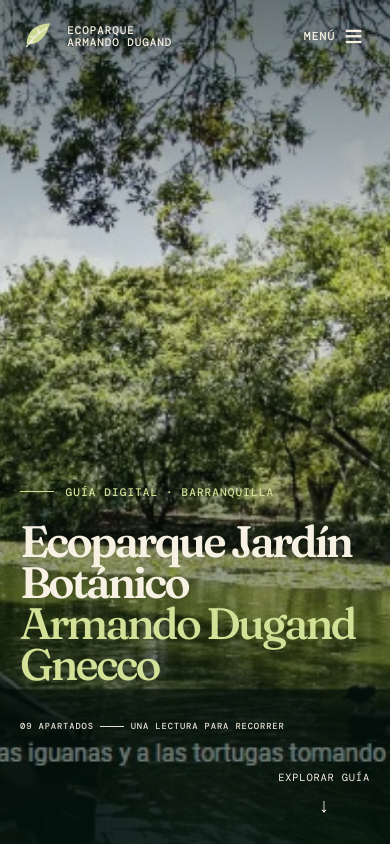
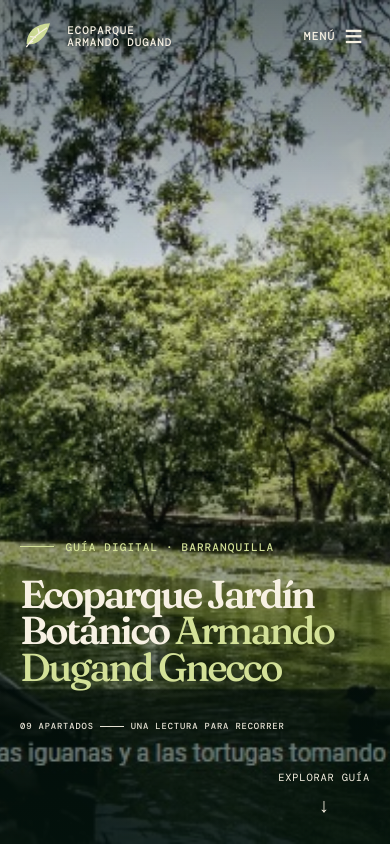
Before and after one commit to ancart/ecoparque-guia, a React (Vite) app: page / in a window 390 px wide. Shown: the top 844 px of the page. Built offline with nearby package versions, Linux system fonts and the light colour scheme.

Commit message:
Fix responsive guide header

```diff
--- a/src/App.jsx
+++ b/src/App.jsx
@@ -150,7 +150,7 @@
 
       <main id="contenido">
         <section id="inicio" className="hero" aria-labelledby="hero-title">
-          <div className="hero-photo" role="img" aria-label="Laguna del Ecoparque Jardín Botánico Armando Dugand Gnecco" />
+          <img className="hero-photo" src="./assets/laguna-patos.png" alt="" />
           <div className="hero-shade" />
           <div className="hero-content">
             <p className="hero-kicker">Guía digital · Barranquilla</p>
--- a/src/styles.css
+++ b/src/styles.css
@@ -26,7 +26,7 @@
 .skip-link:focus { top: 1rem; }
 .scroll-progress { position: fixed; z-index: 90; inset: 0 auto auto 0; width: 100%; height: 4px; background: var(--lime); transform-origin: left; }
 
-.site-header { position: absolute; z-index: 10; display: flex; width: 100%; align-items: center; justify-content: space-between; padding: 1.35rem clamp(1.25rem, 5vw, 5.5rem); color: var(--cream); }
+.site-header { position: absolute; z-index: 10; inset-inline: 0; display: flex; align-items: center; justify-content: space-between; padding: 1.35rem clamp(1.25rem, 5vw, 5.5rem); color: var(--cream); }
 .brand { display: inline-flex; align-items: center; gap: .7rem; text-decoration: none; font: 500 .69rem/1.1 'DM Mono', monospace; letter-spacing: .08em; text-transform: uppercase; }
 .leaf-mark { width: 2.25rem; flex: none; color: var(--lime); }
 .menu-button { display: none; border: 0; background: none; color: inherit; align-items: center; gap: .55rem; text-transform: uppercase; font: 500 .72rem 'DM Mono', monospace; letter-spacing: .09em; }
@@ -37,9 +37,9 @@
 nav small { display: block; color: var(--lime); margin-bottom: .2rem; }
 
 .hero { position: relative; min-height: 49rem; height: min(100vh, 58rem); display: grid; align-items: end; overflow: hidden; background: var(--ink); color: var(--cream); }
-.hero-photo { position: absolute; inset: 0; background: url('/assets/laguna-patos.png') center/cover no-repeat; filter: saturate(.88); animation: heroIn 1.4s cubic-bezier(.22,.61,.36,1) both; }
+.hero-photo { position: absolute; inset: 0; width: 100%; height: 100%; object-fit: cover; filter: saturate(.88); animation: heroIn 1.4s cubic-bezier(.22,.61,.36,1) both; }
 .hero-shade { position: absolute; inset: 0; background: linear-gradient(180deg, rgba(4, 21, 15, .57) 0%, rgba(5, 34, 24, .12) 34%, rgba(5, 26, 18, .66) 100%); }
-.hero-content { position: relative; z-index: 1; width: min(84rem, 100%); padding: 0 clamp(1.25rem, 10vw, 11rem) 9rem; }
+.hero-content { position: relative; z-index: 1; min-width: 0; width: min(84rem, 100%); padding: 0 clamp(1.25rem, 10vw, 11rem) 9rem; }
 .hero-kicker, .section-label, .hero-rule { text-transform: uppercase; font: 500 .69rem 'DM Mono', monospace; letter-spacing: .1em; }
 .hero-kicker { display: flex; align-items: center; gap: .75rem; color: var(--lime); }
 .hero-kicker::before { content: ''; width: 2.1rem; height: 1px; background: currentColor; }
@@ -149,7 +149,7 @@
 }
 @media (max-width: 570px) {
   .hero { min-height: 39rem; }
-  h1 { max-width: 100%; font-size: clamp(2.75rem, 11vw, 3.5rem); overflow-wrap: anywhere; }
+  h1 { max-width: 100%; font-size: clamp(2.35rem, 10vw, 3.5rem); overflow-wrap: anywhere; }
   .hero-rule { font-size: .55rem; gap: .4rem; }
   .hero-rule i { width: 1.5rem; }
   .service-grid { grid-template-columns: 1fr; }
```
